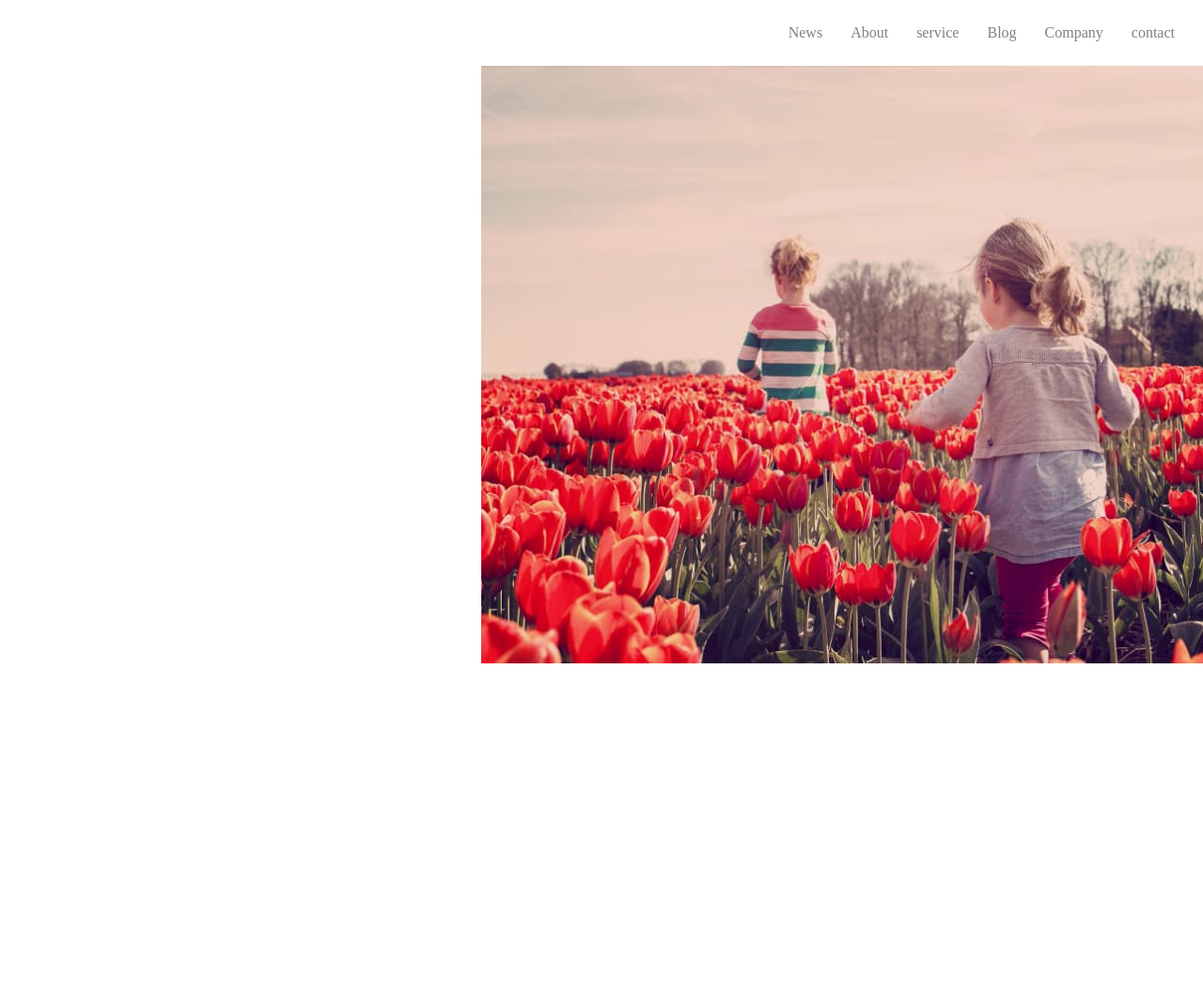
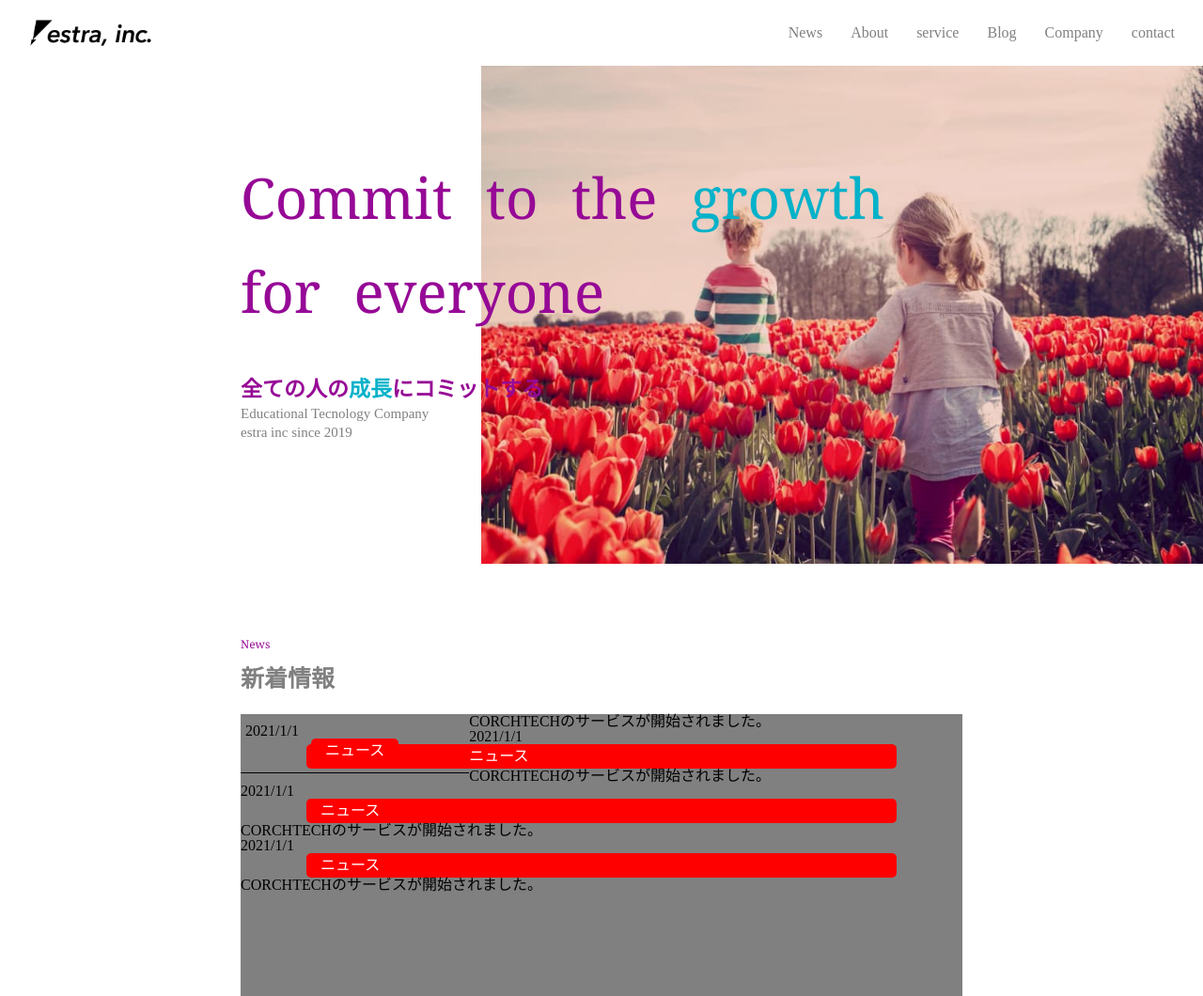
Before and after one commit to ayumu622/LPsite, a plain HTML site: page index.html in a window 1280 px wide. Shown: the whole page at 94% size. Before the commit the page ends 800 px from the top, so only its background shows below. Drawn offline with Linux system fonts and the light colour scheme.

Commit message:
newslist

```diff
--- a/css/style.css
+++ b/css/style.css
@@ -13,9 +13,8 @@ a {
 }
 .header-ttl {
   display: flex;
-	width: 30px;
-  height: 40px;
-	font-size: 0;
+	width: 35px;
+  height: 30px;
 }
 
 .header-nav-list {
@@ -25,44 +24,118 @@ a {
   margin-right: 30px;
 }
 
-
-
 .grid {
   display: grid;
   grid-template-columns: 1fr 1fr 1fr 1fr 1fr;
-  grid-template-rows: 120px 250px 120px 150px;
+  grid-template-rows: 90px 220px 50px 70px 100px 80px 30px 50px 300px;
 }
-
-/* .logo {
-  grid-column: 1/3;
-  grid-row: 1/2;
-  background-image: url(../img/estra_logo.png);
-  background-size: 150px 35px;
-  background-repeat: no-repeat;
-  margin-top: 5px;
-  margin-left: 40px;
-}
-
-.parent {
-  grid-column: 4/6;
-  grid-row: 1/2;
-  color: gray;
-  display: flex;
-  justify-content: flex-end;
-  margin-right: 30px;
-  margin-top: 8px;
-}
-
-.child {
-  width: 100px;
-  padding: 10px;
-  margin: 10px;
-  background: #fff;
-} */
 
 .img1 {
   grid-column: 3/6;
-  grid-row: 1/5;
+  grid-row: 1/6;
   background-image: url(../img/firstview.jpg);
   background-repeat: no-repeat;
+  background-size: cover;
 }
+
+.text1 {
+  grid-column: 2/5;
+  grid-row: 2/3;
+  font-size: 60px;
+  word-spacing: 20px;
+  line-height: 100px;
+  color: rgb(150, 9, 150);
+  font-family: Georgia, 'Times New Roman', Times, serif;
+}
+
+.emphasis {
+  color: rgb(4, 178, 201);
+}
+
+.frame {
+  grid-column: 2/4;
+  grid-row: 3/4;
+  position:relative
+}
+.text2 {
+  grid-column: 2/4;
+  grid-row: 3/4;
+  font-size: 23px;
+  font-weight: bold;
+  position: absolute;
+  bottom: 4px;
+  color: rgb(150, 9, 150);
+}
+
+.emphasis2 {
+  color: rgb(4, 178, 201);
+}
+
+.text3 {
+  grid-column: 2/3;
+  grid-row: 4/5;
+  font-size: 15px;
+  line-height: 20px;
+  color: gray;
+}
+
+.text4{
+  grid-column: 2/3;
+  grid-row: 7/8;
+  font-size: 12px;
+  font-family: Georgia, 'Times New Roman', Times, serif;
+  color: rgb(150, 9, 150);
+}
+
+.text5{
+  grid-column: 2/3;
+  grid-row: 8/9;
+  font-size: 25px;
+  font-weight: bold;
+  color: gray;
+}
+.news {
+  grid-column: 2/5;
+  grid-row: 9/10;
+  background-color: gray;
+}
+
+.date{
+  border-bottom:1px solid black;
+  float:left;
+  padding:10px 5px;
+}
+dd{
+  border-bottom:1px solid #ccc;
+  margin-left:600px;
+  padding:10px 5px;
+}
+.tag{
+  background-color:red;
+  border-radius:5px;
+  color:#fff;
+  margin:0 70px;
+  padding:5px 15px;
+  text-decoration:none;
+}
+/* dl{
+  width: cover;
+}
+dt{
+  border-bottom:1px solid #ccc;
+  float:left;
+  padding:10px 5px;
+}
+dd{
+  border-bottom:1px solid #ccc;
+  margin-left:300px;
+  padding:10px 5px;
+}
+.tag{
+  background-color:rgb(150, 9, 150);
+  border-radius:5%;
+  color:#fff;
+  margin:0 20px;
+  padding:5px 15px;
+  text-decoration:none;
+} */
--- a/index.html
+++ b/index.html
@@ -10,10 +10,9 @@
 </head>
 <body>
   <header class="header">
-    <h1 class="header-ttl">
-      <a href="./img/estra_logo.png">
-      </a>
-    </h1>
+    <div class="header-ttl">
+      <img src="./img/estra_logo.png">
+    </div>
     <nav class="header-nav">
       <ul class="header-nav-list">
         <li class="header-nav-item"><a href="index.html">News</a></li>
@@ -25,21 +24,30 @@
       </ul>
     </nav>
   </header>
-    <!-- <div class="logo"></div>
-
-    <div class="parent">
-      <div class="child">News</div>
-      <div class="child">About</div>
-      <div class="child">Service</div>
-      <div class="child">Blog</div>
-      <div class="child">Company</div>
-      <div class="child">Contact</div>
-    </div> -->
 
   <div class="grid">
     <div class="img1"></div>
 
-    <div class="text1"></div>
+    <div class="text1">Commit to the <span class="emphasis">growth</span><br>for everyone</div>
+
+    <div class="frame"><span class="text2">全ての人の<span class="emphasis2">成長</span>にコミットする</span></div>
+
+    <div class="text3">Educational Tecnology Company<br>estra inc since 2019</div>
+
+    <div class="text4">News</div>
+
+    <div class="text5">新着情報</div>
+
+    <dl class="news">
+      <dt class="date">2021/1/1<div class="tag">ニュース</div></dt>
+      <dd>CORCHTECHのサービスが開始されました。</dd>
+      <dt>2021/1/1<div class="tag">ニュース</div></dt>
+      <dd>CORCHTECHのサービスが開始されました。</dd>
+      <dt>2021/1/1<div class="tag">ニュース</div></dt>
+      <dd>CORCHTECHのサービスが開始されました。</dd>
+      <dt>2021/1/1<div class="tag">ニュース</div></dt>
+      <dd>CORCHTECHのサービスが開始されました。</dd>
+    </dl>
   </div>
 
 </body>
```
